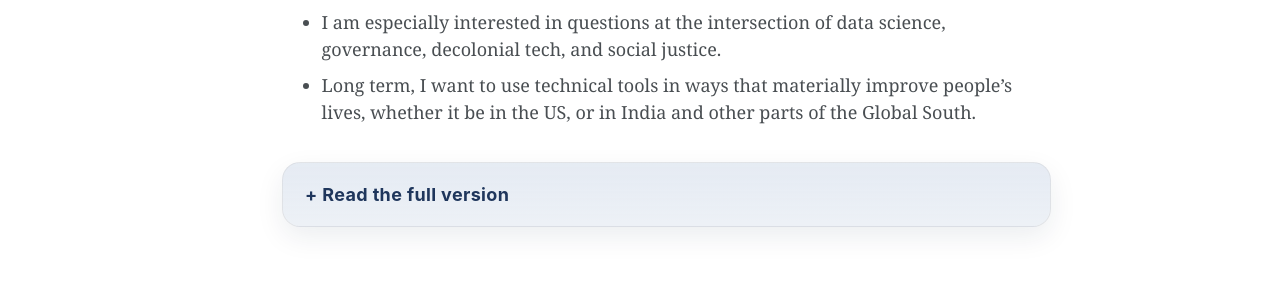
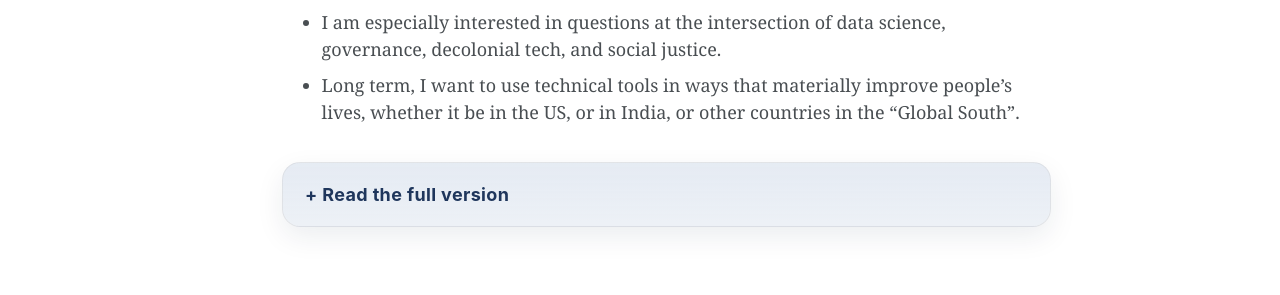
Before and after one commit to Dhananjay42/dhananjay42.github.io, a Jekyll site: the page built from _pages/about.md, in a window 1280 px wide and 1279 px high. Shown: the part 670-965 px from the top of the window. Built offline with Jekyll 4.4.1, drawn with Linux system fonts in a browser that asks for light colours; some web fonts are replaced; a script that is not in the unit is left out.

Commit message:
Update about.md

```diff
--- a/_pages/about.md
+++ b/_pages/about.md
@@ -19,7 +19,7 @@ I am Dhananjay, a data scientist interested in how statistics, machine learning,
 - I care about data, society, and the politics of technology.
 - My recent work has focused on topics including Causal Inference, Inequality Quantification, AI Bias, Non-Eurocentric NLP, and Data-Driven Policy
 - I am especially interested in questions at the intersection of data science, governance, decolonial tech, and social justice.
-- Long term, I want to use technical tools in ways that materially improve people's lives, whether it be in the US, or in India and other parts of the Global South.
+- Long term, I want to use technical tools in ways that materially improve people's lives, whether it be in the US, or in India, or other countries in the "Global South".
 
 <details class="about-longform">
   <summary><strong>Read the full version</strong></summary>
```
Also changed, not shown: other parts of _pages/about.md (+1 -1 lines).
